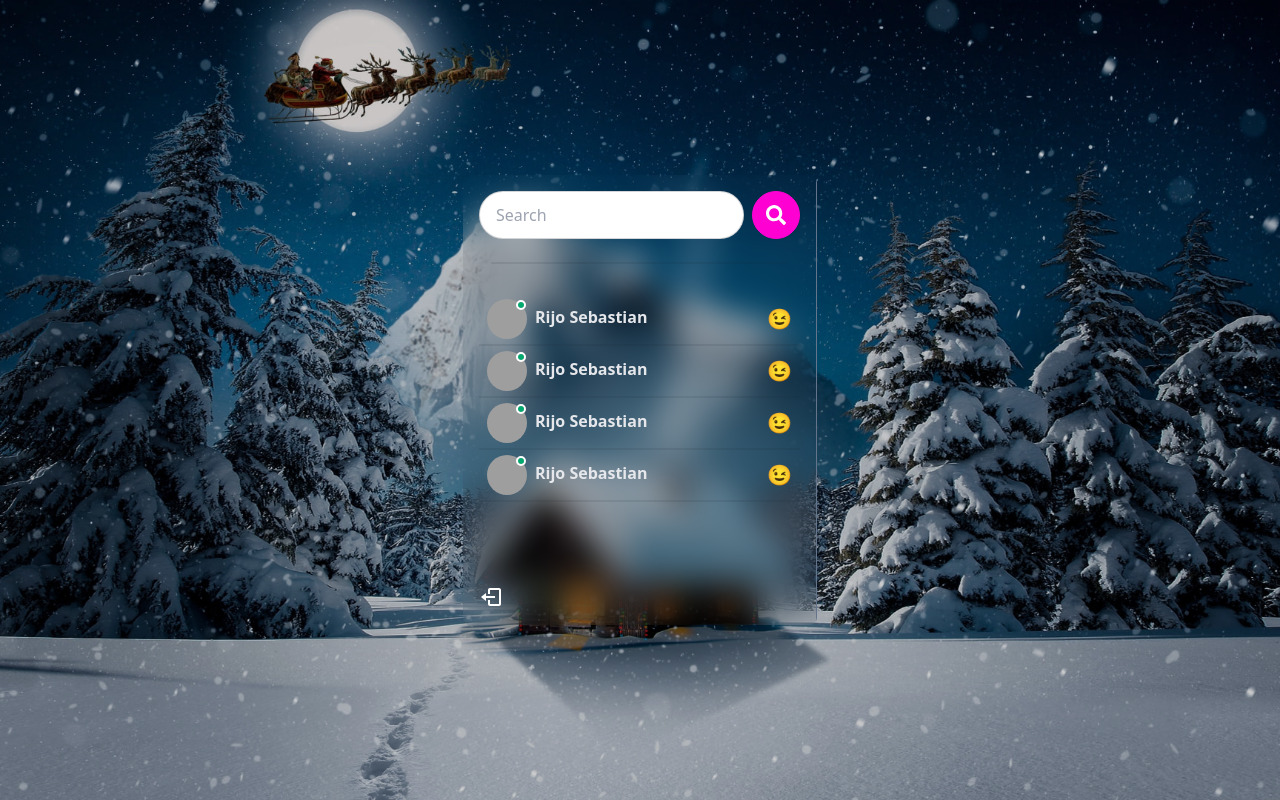
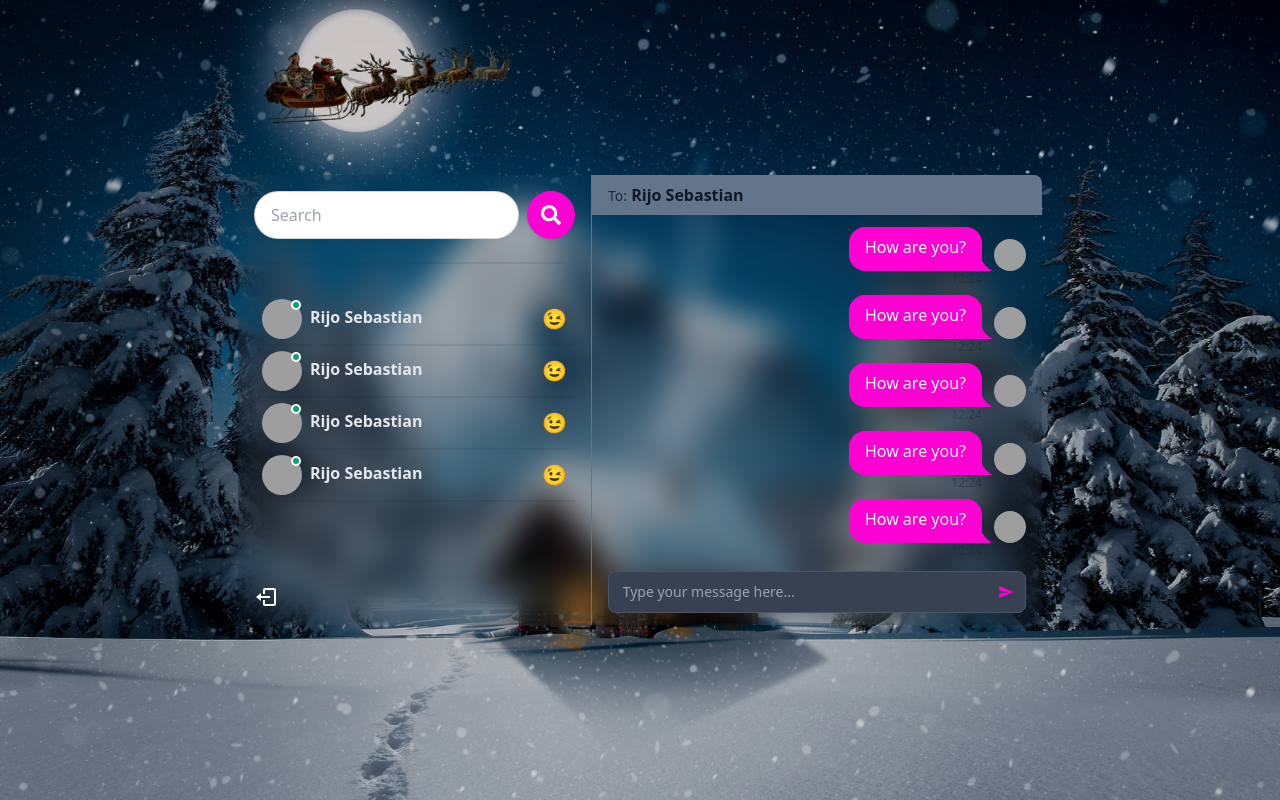
Before and after one commit to RijoKsd/Chat-Application, a React (Vite) app in the folder client/: page / in a window 1280 px wide. Built offline with nearby package versions, Linux system fonts and the light colour scheme; grey boxes are pictures that could not be loaded.

Commit message:
feat: Add message components and update Home page
- Create Message, MessageContainer, MessageInput, and Messages components.
- Update index.css with new styles.

```diff
--- /dev/null
+++ b/client/src/components/messages/Message.jsx
@@ -0,0 +1,20 @@
+const Message = () => {
+  return (
+    <div className="chat chat-end ">
+      <div className="chat-image avatar">
+        <div className="w-8 rounded-full">
+          <img
+            src="https://avatar.iran.liara.run/public/boy?username=rijoksd"
+            alt="Avatar"
+          />
+        </div>
+      </div>
+      <div className={`chat-bubble text-white bg-secondary`}>How are you?</div>
+      <div className={`chat-footer opacity-50 text-xs flex gap-1 items-center`}>
+        12:24
+      </div>
+    </div>
+  );
+};
+
+export default Message;
--- /dev/null
+++ b/client/src/components/messages/MessageContainer.jsx
@@ -0,0 +1,39 @@
+import MessageInput from "./MessageInput";
+import Messages from "./Messages";
+import { TbMessages } from "react-icons/tb";
+
+const MessageContainer = () => {
+  const noChatSelected = false;
+  return (
+    <div className="md:min-w-[450px] flex flex-col">
+      {noChatSelected ? (
+        <NoChatSelected />
+      ) : (
+        <>
+          {/* header */}
+          <div className="bg-slate-500 px-4 py-2 mb-2">
+            <span className="label-text"> To:</span>{" "}
+            <span className="text-gray-900 font-bold">Rijo Sebastian</span>
+          </div>
+
+          <Messages />
+          <MessageInput />
+        </>
+      )}
+    </div>
+  );
+};
+
+export default MessageContainer;
+
+const NoChatSelected = () => {
+  return (
+    <div className="flex items-center justify-center w-full h-full">
+      <div className="px-4 text-center sm:text-lg md:text-xl text-gray-200 font-semibold flex flex-col gap-2">
+        <p>Welcome 👋 Rijo Sebastian</p>
+        <p>Please select a chat to start messaging</p>
+        <TbMessages className="text-3xl md:text-6xl text-center mt-2 mx-auto" />
+      </div>
+    </div>
+  );
+};
--- /dev/null
+++ b/client/src/components/messages/MessageInput.jsx
@@ -0,0 +1,23 @@
+import { MdSend } from "react-icons/md";
+
+const MessageInput = () => {
+  return (
+    <form className="px-4 my-3">
+      <div className="w-full relative">
+        <input
+          type="text"
+          className=" border text-sm rounded-lg w-full p-2.5 bg-gray-700 border-gray-600 text-white"
+          placeholder=" Type your message here..."
+        />
+        <button
+          type="submit"
+          className="absolute inset-y-0 end-0 flex items-center pe-3"
+        >
+          <MdSend className="text-secondary" />
+        </button>
+      </div>
+    </form>
+  );
+};
+
+export default MessageInput;
--- /dev/null
+++ b/client/src/components/messages/Messages.jsx
@@ -0,0 +1,20 @@
+import Message from "./Message"
+
+
+const Messages = () => {
+  return (
+    <div className='px-4 flex-1 overflow-auto'>
+        <Message />
+        <Message />
+        <Message />
+        <Message />
+        <Message />
+        <Message />
+        <Message />
+        <Message />
+
+    </div>
+  )
+}
+
+export default Messages
--- a/client/src/index.css
+++ b/client/src/index.css
@@ -2,9 +2,40 @@
 @tailwind components;
 @tailwind utilities;
 
-body {
-    background: linear-gradient(rgba(0, 0, 0, 0.2), rgba(0, 0, 0, 0.2)), url("/bg.png");
-    background-repeat: no-repeat;
-    background-size: cover;
-    background-position: center;
+@layer base {
+    body {
+        background: linear-gradient(rgba(0, 0, 0, 0.2), rgba(0, 0, 0, 0.2)), url("/bg.png");
+        background-repeat: no-repeat;
+        background-size: cover;
+        background-position: center;
+    }
 }
+
+@layer components {
+
+    /* Webkit scrollbar styles */
+    ::-webkit-scrollbar {
+        width: 8px;
+        background-color: #555;
+     }
+
+    ::-webkit-scrollbar-track {
+        background-color: #555;
+    }
+
+    ::-webkit-scrollbar-thumb {
+        background-color: #121212;
+        border-radius: 5px;
+    }
+
+    ::-webkit-scrollbar-thumb:hover {
+        background-color: #242424;
+    }
+
+    /* Firefox scrollbar styles */
+    * {
+        scrollbar-width: thin;
+        scrollbar-color: hsl(318, 84%, 90%) #555;
+
+    }
+}
--- a/client/src/pages/home/Home.jsx
+++ b/client/src/pages/home/Home.jsx
@@ -1,12 +1,13 @@
-import Sidebar from "../../components/sidebar/Sidebar"
+import MessageContainer from "../../components/messages/MessageContainer";
+import Sidebar from "../../components/sidebar/Sidebar";
 
 const Home = () => {
   return (
     <div className="flex sm:h-[450px] md-h-[550px] rounded-lg overflow-hidden bg-gray-400 bg-clip-padding backdrop-filter backdrop-blur-lg bg-opacity-0">
       <Sidebar />
+      <MessageContainer />
+    </div>
+  );
+};
 
-    </div>
-  )
-}
-
-export default Home
+export default Home;
```
